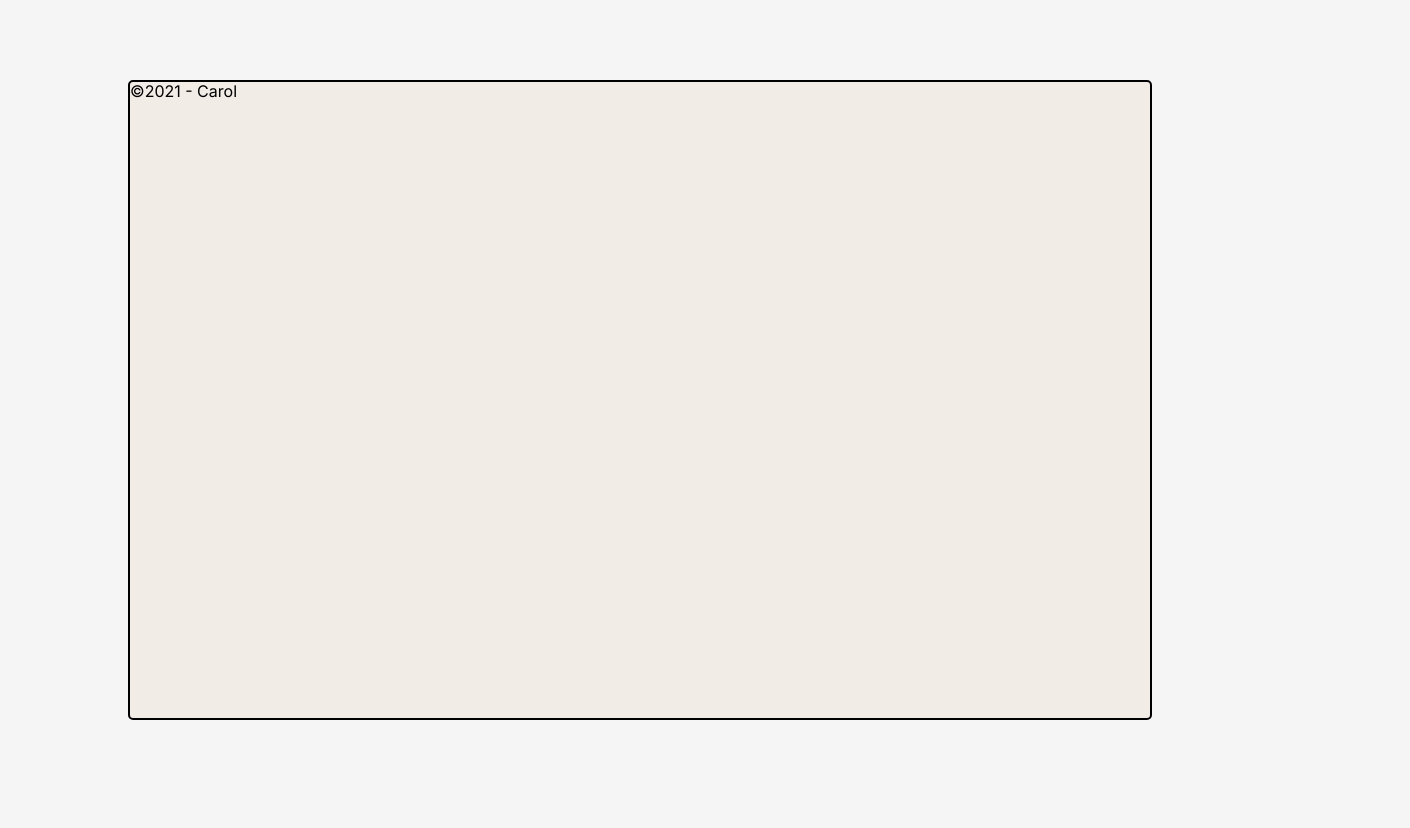
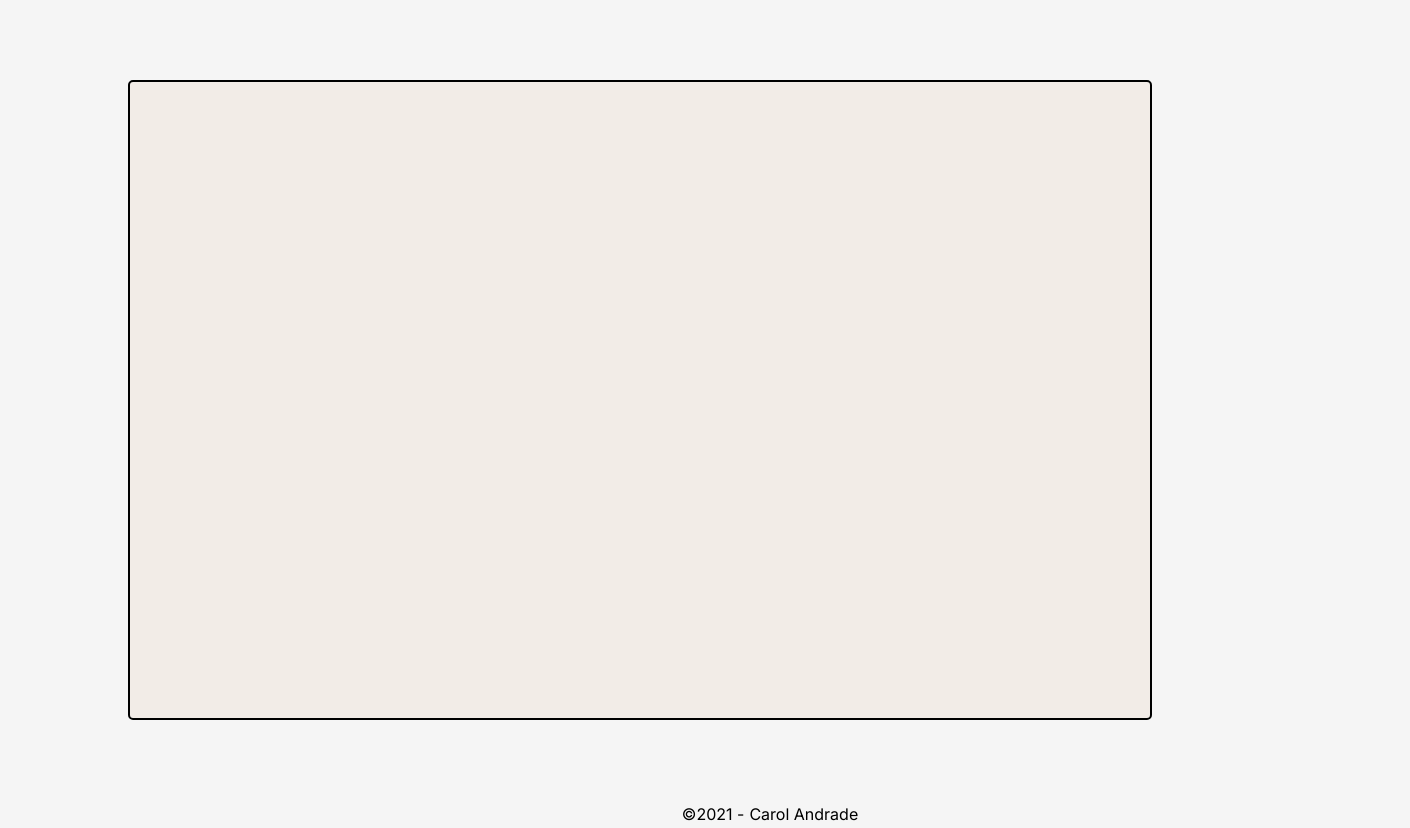
Before and after one commit to carolandrade1/SuperHero, a Next.js app: page / in a window 1280 px wide. Shown: the whole page, 1410 px wide, since content can reach past the window. Before the commit the page ends 800 px from the top, so only its background shows below. Built offline with nearby package versions, Linux system fonts and the light colour scheme.

Commit message:
style(footer): estilizando footer

```diff
--- a/src/components/common/footer/index.js
+++ b/src/components/common/footer/index.js
@@ -1,16 +1,16 @@
 import React from 'react';
+import FooterContainer from './style';
 
 export default function Footer() {
   return (
-    <footer>
+    <FooterContainer>
       ©
       {new Date().getFullYear()}
       {' '}
       -
-      {' '}
-      <a href="https://github.com/carolandrade1">
-        Carol
+      <a href="https://github.com/carolandrade1" target="_blank" rel="noopener noreferrer">
+        Carol Andrade
       </a>
-    </footer>
+    </FooterContainer>
   );
 }
--- /dev/null
+++ b/src/components/common/footer/style/index.js
@@ -0,0 +1,17 @@
+import styled from 'styled-components';
+
+const FooterContainer = styled.footer`
+    display: flex;
+    justify-content: center;
+    width: 100%;
+    position: absolute;
+    bottom: 0;
+    padding: 5px;
+    transform: translateY(100%);
+
+    a {
+        padding-left: 5px;
+    }
+`;
+
+export default FooterContainer;
```
